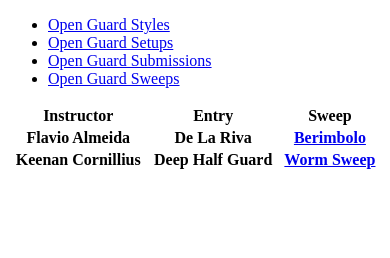
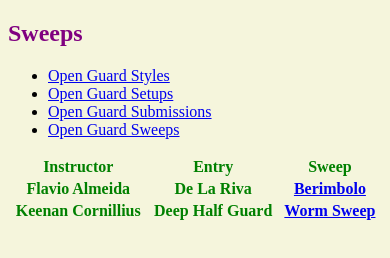
Before and after one commit to FirstGlanceBaby/Project0, a plain HTML site: page sweeps.html in a window 390 px wide. Drawn offline with Linux system fonts and the light colour scheme.

Commit message:
add responsive color to sweeps.html

```diff
--- a/style.css
+++ b/style.css
@@ -5,4 +5,27 @@ body {
 h1 {
   color: navy;
   margin-left: 20px;
+  margin-bottom: 1px;
+  padding-top:1px;
 }
+
+h2 {
+	color: purple;
+}
+
+.category_table {
+	color: green;
+
+}
+
+#about {
+
+	color: grey;
+}
+
+
+
+/* SOMETHING IS OFF HERE
+table .category-table tr:nth-child(1) {
+font-weight: bold;
+}*/
--- a/sweeps.html
+++ b/sweeps.html
@@ -3,15 +3,28 @@
     <head>
         <title>Open Guard Sweeps</title>
     </head>
+    <link href="style.css" rel="stylesheet" type="text/css"/>
+    <style>
+      @media (min-width: 500px) {
+      body {
+        background-color: orange;
+        }
+      }
+      @media (max-width: 499px) {
+      body {
+        background-color: beige;
+        }
+      }
+    </style>
     <body>
-         <ul>
+      <h2>Sweeps</h2>
+      <ul>
   			<li><a href="index.html">Open Guard Styles</a></li>
- 			<li><a href="setup.html">Open Guard Setups</a></li>
+ 			  <li><a href="setup.html">Open Guard Setups</a></li>
   			<li><a href="submissions.html">Open Guard Submissions</a></li>
   			<li><a href="sweeps.html">Open Guard Sweeps</a></li>
-		</ul>
-
-		<table style="width:100%">
+	 	 </ul>
+		<table class="category_table" style="width:100%">
   			<tr>
     			<th>Instructor</th>
     			<th>Entry</th>
```
Also changed, not shown: index.html (+1 -0 lines), setup.html (+1 -0 lines), submissions.html (+1 -0 lines).
